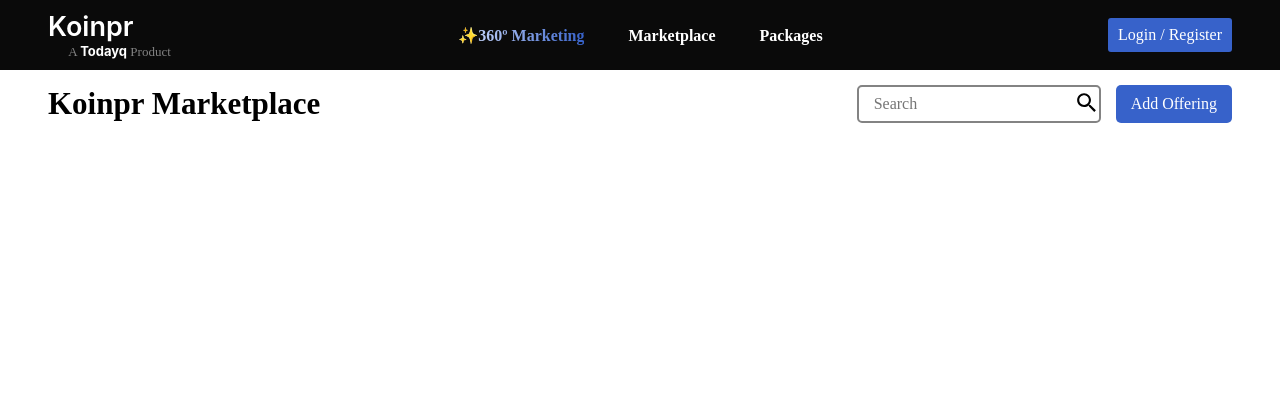
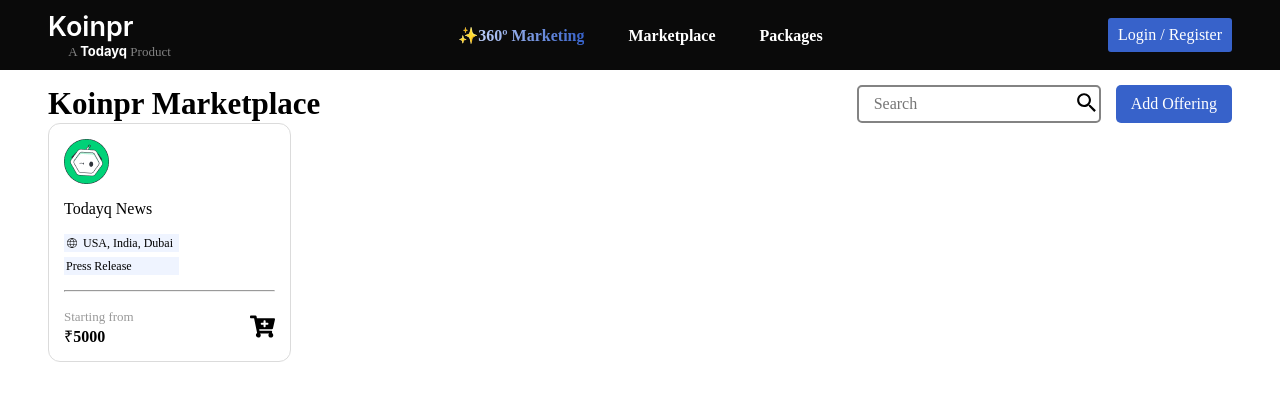
Before and after one commit to GowthamAkula89/koinpr-tq, a React (Create React App) app: page / in a window 1280 px wide. Shown: the top 400 px of the page. Built offline with nearby package versions, Linux system fonts and the light colour scheme.

Commit message:
Add OfferingCard

```diff
--- a/src/Components/MarketPlace/index.js
+++ b/src/Components/MarketPlace/index.js
@@ -1,6 +1,7 @@
 import React from "react";
 import { IoMdSearch } from "react-icons/io";
 import "./marketPlace.css";
+import OfferingCard from "../OfferingCard";
 const MarketPlace = () => {
     return(
         <div className="marketplace-container">
@@ -14,6 +15,7 @@
                     <div className="marketplace-add-btn">Add Offering</div>
                 </div>
             </div>
+             <OfferingCard/>
         </div>
     )
 }
--- /dev/null
+++ b/src/Components/OfferingCard/index.js
@@ -0,0 +1,32 @@
+import React from "react";
+import "./offeringCard.css";
+import { CiGlobe } from "react-icons/ci";
+import { FaCartPlus } from "react-icons/fa";
+import OfferingImg from"../Utils/offeringImg.com.png"
+
+const OfferingCard = () => {
+    return(
+        <div className="offering-card-container">
+            <img src={OfferingImg} alt="offeringImg" className="offering-img"/>
+            <div className="offering-name">Todayq News</div>
+            <div className="offering-details">
+                <div className="offering-detail">
+                    <CiGlobe />
+                    <div>USA, India, Dubai</div>
+                </div>
+                <div  className="offering-detail">
+                    <div>Press Release</div>
+                </div>
+            </div>
+            <hr/>
+            <div className="offering-card-buy-cost">
+                <div className="cost-section">
+                    <div className="cost-text">Starting from</div>
+                    <div className="cost-value">₹5000</div>
+                </div>
+                <FaCartPlus className="cart-btn"/>
+            </div>
+        </div>
+    )
+}
+export default OfferingCard;
--- /dev/null
+++ b/src/Components/OfferingCard/offeringCard.css
@@ -0,0 +1,61 @@
+.offering-card-container{
+    width: 243px;
+    height: 239px;
+    border-radius: 12px;
+    border: 1px solid #DBDBDB;
+    padding: 15px;
+    padding: 15px;
+    display: flex;
+    flex-direction: column;
+    gap: 15px;
+}
+.offering-img{
+    width: 45px;
+    height: 45px;
+}
+.offering-name{
+    font-size: 16px;
+    font-weight: 510;
+    line-height: 19.2px;
+    text-align: left;
+}
+.offering-details{
+    display: flex;
+    flex-direction: column;
+    gap: 5px;
+}
+.offering-detail{
+    display: flex;
+    gap: 5px;
+    background-color: #EFF4FF;
+    align-items: center;
+    font-size: 12px;
+    font-weight: 400;
+    line-height: 14.32px;
+    text-align: left;
+    width: 115px;
+    padding: 2px;
+}
+.cost-text{
+    font-size: 13px;
+    font-weight: 400;
+    line-height: 19.5px;
+    text-align: left;
+    color: #999999;
+}
+.cost-value{
+    font-size: 16px;
+    font-weight: 590;
+    line-height: 19.2px;
+    text-align: left;
+    color: #000000;
+}
+.offering-card-buy-cost{
+    display: flex;
+    justify-content: space-between;
+    align-items: center;
+}
+.cart-btn{
+    width: 25px;
+    height: 25px;
+}
```
Also changed, not shown: src/Components/Utils/offeringImg.com.png (added).
